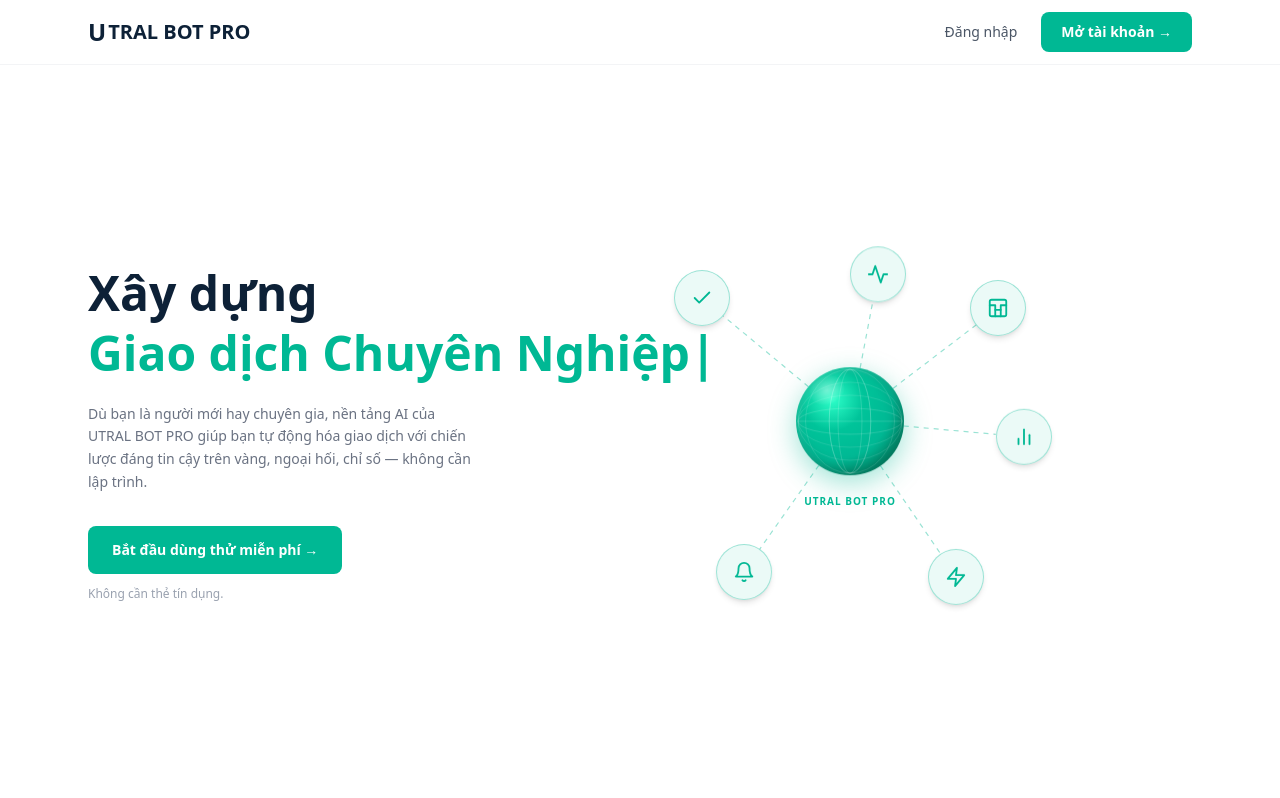
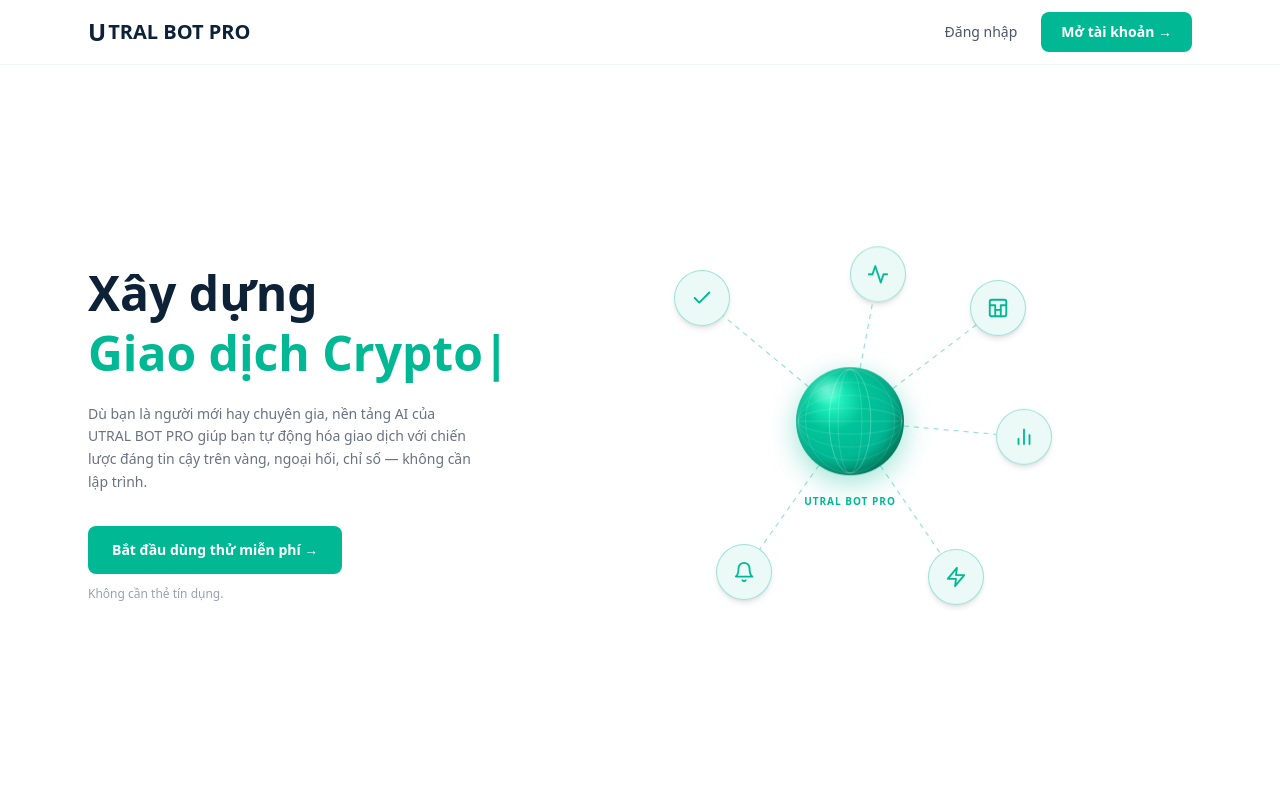
Before and after one commit to trongkhoile/web_quan_ly, a Next.js app: page / in a window 1280 px wide. Shown: the top 798 px of the page. Built offline with nearby package versions, Linux system fonts and the light colour scheme.

Commit message:
Replace hero words: Thong Minh->Forex, Chuyen Nghiep->Crypto

```diff
--- a/app/page.tsx
+++ b/app/page.tsx
@@ -6,7 +6,7 @@
 const T = "#00b894";
 const NAVY = "#0d2137";
 
-const heroWords = ["Tự Động", "Thông Minh", "Chuyên Nghiệp", "24/7"];
+const heroWords = ["Tự Động", "Forex", "Crypto", "24/7"];
 
 function useVisible(threshold = 0.15) {
   const ref = useRef<HTMLDivElement>(null);
```
